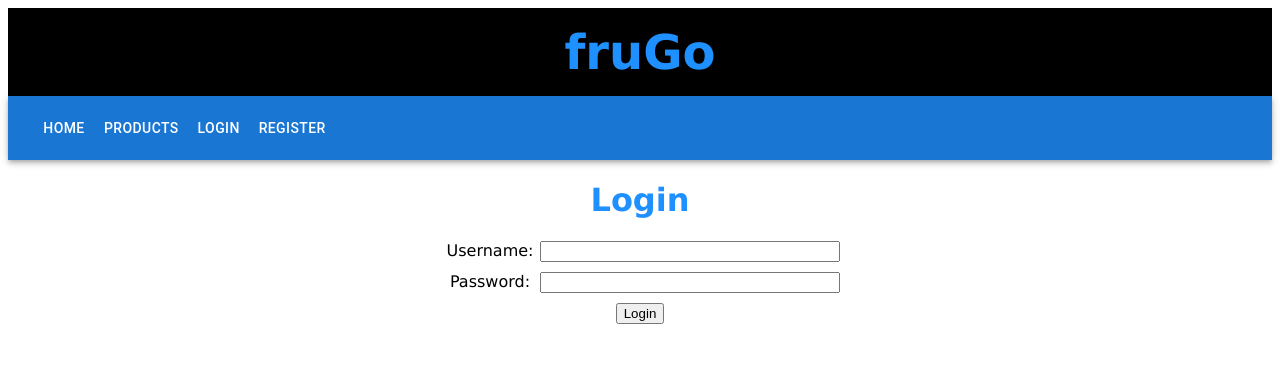
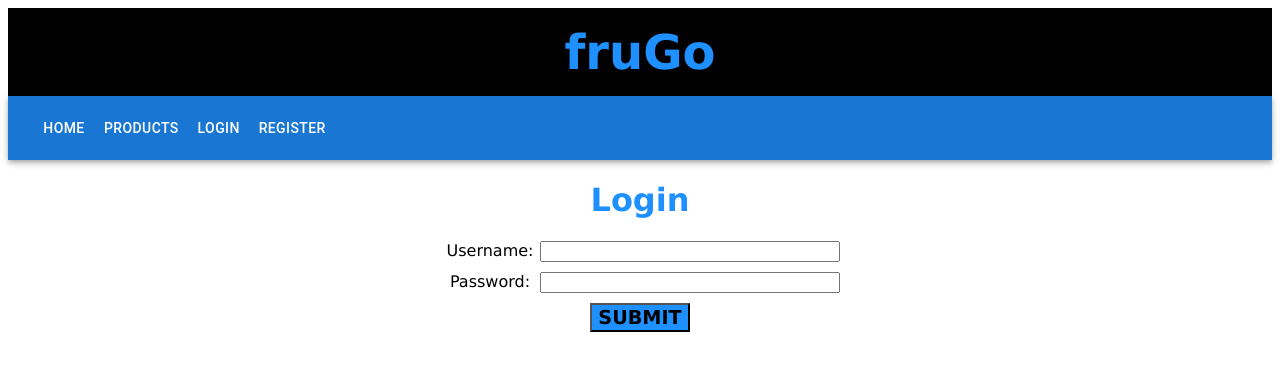
Before and after one commit to liwaahaddara/frugo-fullstack, a React (Create React App) app: page /login in a window 1280 px wide. Shown: the top 370 px of the page. Built offline with nearby package versions, Linux system fonts and the light colour scheme.

Commit message:
added styling to 'Login' button

```diff
--- a/src/App.css
+++ b/src/App.css
@@ -24,3 +24,11 @@
 .dummy-text {
   margin-top: 35px;
 }
+
+.login-button {
+  font-size: 1.2rem;
+  font-weight: 600;
+  font-family: Verdana, Geneva, Tahoma, sans-serif;
+  background-color: dodgerblue;
+  color: black;
+}
--- a/src/components/Login.jsx
+++ b/src/components/Login.jsx
@@ -33,7 +33,8 @@ export default function Login() {
                     />
                 </InputWrapper>
                 <div>
-                    <input type="submit" value="Login" />
+                    <input className="login-button"
+                        type="submit" value="SUBMIT" />
                 </div>
             </form>
         </>
```
